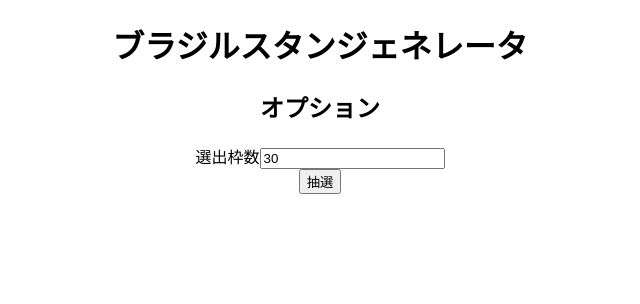
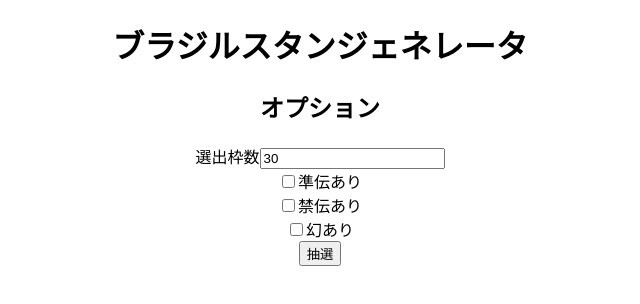
Before and after one commit to GoYoshino/pokedraft, a React (Create React App) app: page / in a window 1280 px wide. Shown: the top 304 px of the page, without its empty margins (320-960 px from the left). Built offline with nearby package versions, Linux system fonts and the light colour scheme.

Commit message:
伝説制限をUIに紐づけ

```diff
--- a/html_design/main_screen.html
+++ b/html_design/main_screen.html
@@ -73,6 +73,7 @@
                         <select class="form-select" id="allowedGeneration" aria-label="世代">
                             <option selected>第8世代(ソード・シールド)</option>
                         </select>
+                    </div>
                     <div class="input-group mb-3">
                         <span class="input-group-text" id="basic-addon1">選出枠数</span>
                         <input type="text" class="form-control" aria-label="選出枠数" aria-describedby="basic-addon1" value="30" />
@@ -98,8 +99,6 @@
                         <label class="form-check-label" for="allowsMythical">幻あり</label>
                     </div>
                     <p class="fs-6 text-center text-pokemon-number">＜200体のポケモンが該当します＞</p>
-
-                    </div>
                 </div>
                 <div class="row"><button type="button" class="btn btn-primary">抽選</button></div>
             </div>
--- a/src/App.tsx
+++ b/src/App.tsx
@@ -1,18 +1,20 @@
 import React, { useEffect, useState } from 'react';
 import './App.css';
 import { PokemonList } from './features/pokemonList/PokemonList';
-import { useAppDispatch } from './app/hooks';
+import { useAppDispatch, useAppSelector } from './app/hooks';
 import { randomized } from './features/pokemonList/pokemonListSlice';
 import { PokemonListItem } from './app/store';
 import { nanoid } from '@reduxjs/toolkit'
 import { PokemonDatabase } from "./core/pokemonDatabase"
 import { Pokemon } from './core/pokemon';
 import { randomize } from './core/pokemonRandomizer';
-import { axisLeft } from 'd3';
 
 function App() {
   const [ rootPokemonDB, setRootPokemonDB ] = useState(new PokemonDatabase(null))
   const [ numberOfSlots, setNumberOfSlots ] = useState(30)
+  const [ allowsUncommon, setAllowsUncommon ] = useState(false)
+  const [ allowsLegendary, setAllowsLegendary ] = useState(false)
+  const [ allowsMythical, setAllowsMythical ] = useState(false)
   const dispatch = useAppDispatch()
 
   useEffect(() => {
@@ -31,9 +33,9 @@ function App() {
       omitUnevolved: true,
       numberOfSlots: numberOfSlots,
       restrictToSwSh: true,
-      allowsMythical: false,
-      allowsLegendary: false,
-      allowsUncommon: false
+      allowsMythical: allowsMythical,
+      allowsLegendary: allowsLegendary,
+      allowsUncommon: allowsUncommon
     }, rootPokemonDB)
     const listItems = new Array<PokemonListItem>()
 
@@ -50,8 +52,20 @@ function App() {
     )
   }
 
-  const onSlotChanged = (e: any) => {
+  const onNumberOfSlotChanged = (e: any) => {
     setNumberOfSlots(e.target.value)
+  }
+
+  const onAllowsUncommonChanged = (e: any) => {
+    setAllowsUncommon(e.target.checked)
+  }
+
+  const onAllowsLegendaryChanged = (e: any) => {
+    setAllowsLegendary(e.target.checked)
+  }
+
+  const onAllowsMythicalChanged = (e: any) => {
+    setAllowsMythical(e.target.checked)
   }
 
   return (
@@ -86,7 +100,19 @@ function App() {
             <div className="row">
               <div className="input-group mb-3">
                 <span className="input-group-text" id="basic-addon1">選出枠数</span>
-                <input type="text" className="form-control" aria-label="選出枠数" aria-describedby="basic-addon1" value={numberOfSlots} onChange={onSlotChanged} />
+                <input type="text" className="form-control" aria-label="選出枠数" aria-describedby="basic-addon1" value={numberOfSlots} onChange={onNumberOfSlotChanged} />
+              </div>
+              <div className="form-check">
+                  <input className="form-check-input" type="checkbox" id="allowsUncommon" checked={allowsUncommon} onChange={onAllowsUncommonChanged} />
+                  <label className="form-check-label" htmlFor="allowsUncommon">準伝あり</label>
+              </div>
+              <div className="form-check">
+                  <input className="form-check-input" type="checkbox" id="allowsLegendary" checked={allowsLegendary} onChange={onAllowsLegendaryChanged} />
+                  <label className="form-check-label" htmlFor="allowsLegendary">禁伝あり</label>
+              </div>
+              <div className="form-check">
+                  <input className="form-check-input" type="checkbox" id="allowsMythical" checked={allowsMythical} onChange={onAllowsMythicalChanged}/>
+                  <label className="form-check-label" htmlFor="allowsMythical">幻あり</label>
               </div>
               <button type="button" className="btn btn-primary" onClick={onRandomizeClicked}>抽選</button>
             </div>
--- a/src/app/store.ts
+++ b/src/app/store.ts
@@ -1,6 +1,7 @@
 import { configureStore, ThunkAction, Action } from '@reduxjs/toolkit';
 import { Pokemon } from '../core/pokemon';
 import pokemonListReducer from '../features/pokemonList/pokemonListSlice';
+import randomizeOptionReducer from "../features/randomizeOption/randomizeOptionSlice"
 
 export type PokemonListItem = {
   id: string,
@@ -10,6 +11,7 @@ export type PokemonListItem = {
 export const store = configureStore({
   reducer: {
     pokemonList: pokemonListReducer,
+    randomizeOptions: randomizeOptionReducer
   },
 });
 
--- a/src/features/randomizeOption/randomizeOptionSlice.ts
+++ b/src/features/randomizeOption/randomizeOptionSlice.ts
@@ -1,19 +1,34 @@
 import { createSlice } from "@reduxjs/toolkit";
 import { PokemonListItem } from "../../app/store";
 import { PokemonDatabase } from "../../core/pokemonDatabase";
+import { RandomizeOptions } from "../../core/pokemonRandomizer";
 
+// TODO: オプションの型を流用する
 type randomizeOptionState = {
-    numberOfSlots: number
+    options: RandomizeOptions
 }
 
-const initialState: randomizeOptionState = { numberOfSlots: 30 }
+const initialState: randomizeOptionState = { options: {
+        numberOfSlots: 30, allowsUncommon: false, allowsLegendary: false, allowsMythical: false,
+        combineFamily: true, omitUnevolved: true, restrictToSwSh: true
+    }
+}
 
 const randomizeOptionSlice = createSlice({
     name: "randomizeOption",
     initialState,
     reducers: {
         setNumberOfSlots(state, action) {
-            state.numberOfSlots = action.payload
+            state.options.numberOfSlots = action.payload
+        },
+        setAllowsUncommon(state, action) {
+            state.options.allowsUncommon = action.payload
+        },
+        setAllowsLegendary(state, action) {
+            state.options.allowsLegendary = action.payload
+        },
+        setAllowsMythical(state, action) {
+            state.options.allowsMythical = action.payload
         }
     }
 })
```
Also changed, not shown: src/core/versions/swsh.ts (+12 -0 lines). Lines whose indentation alone changed are shown as unchanged.
